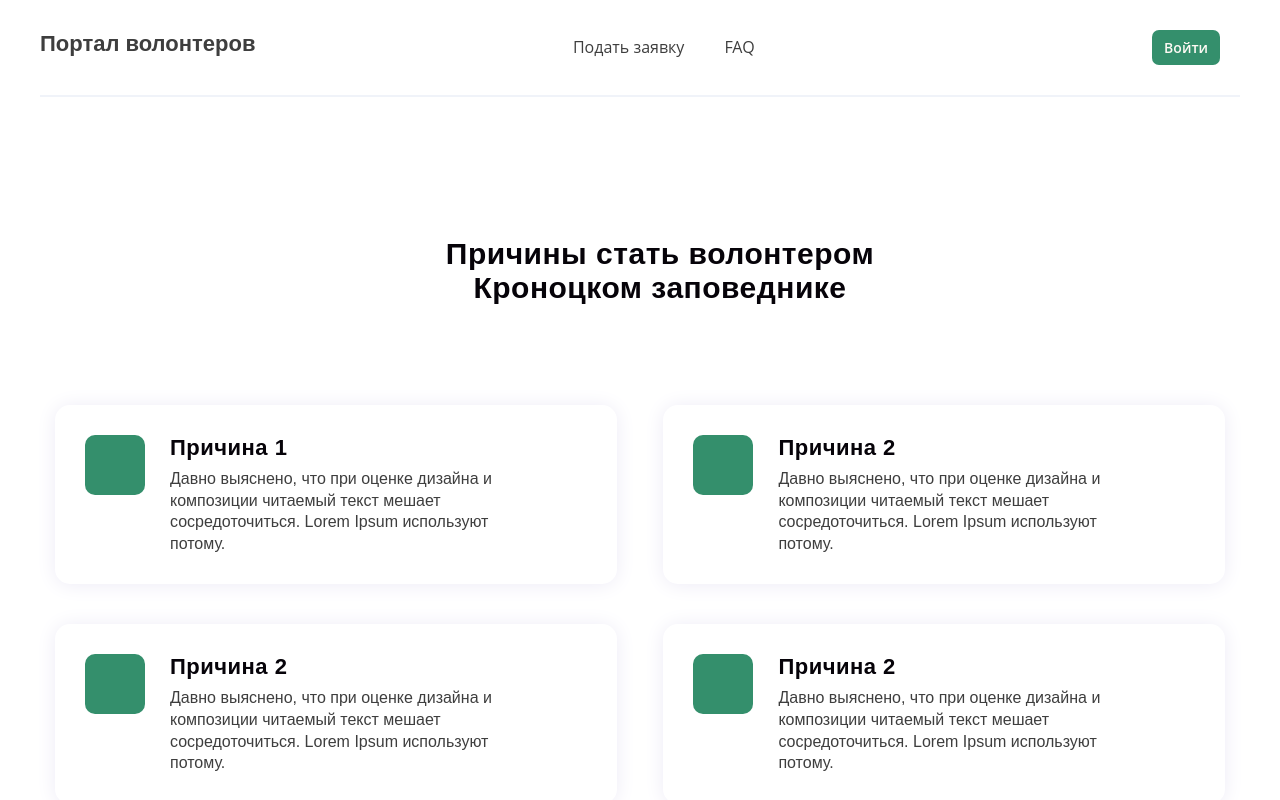
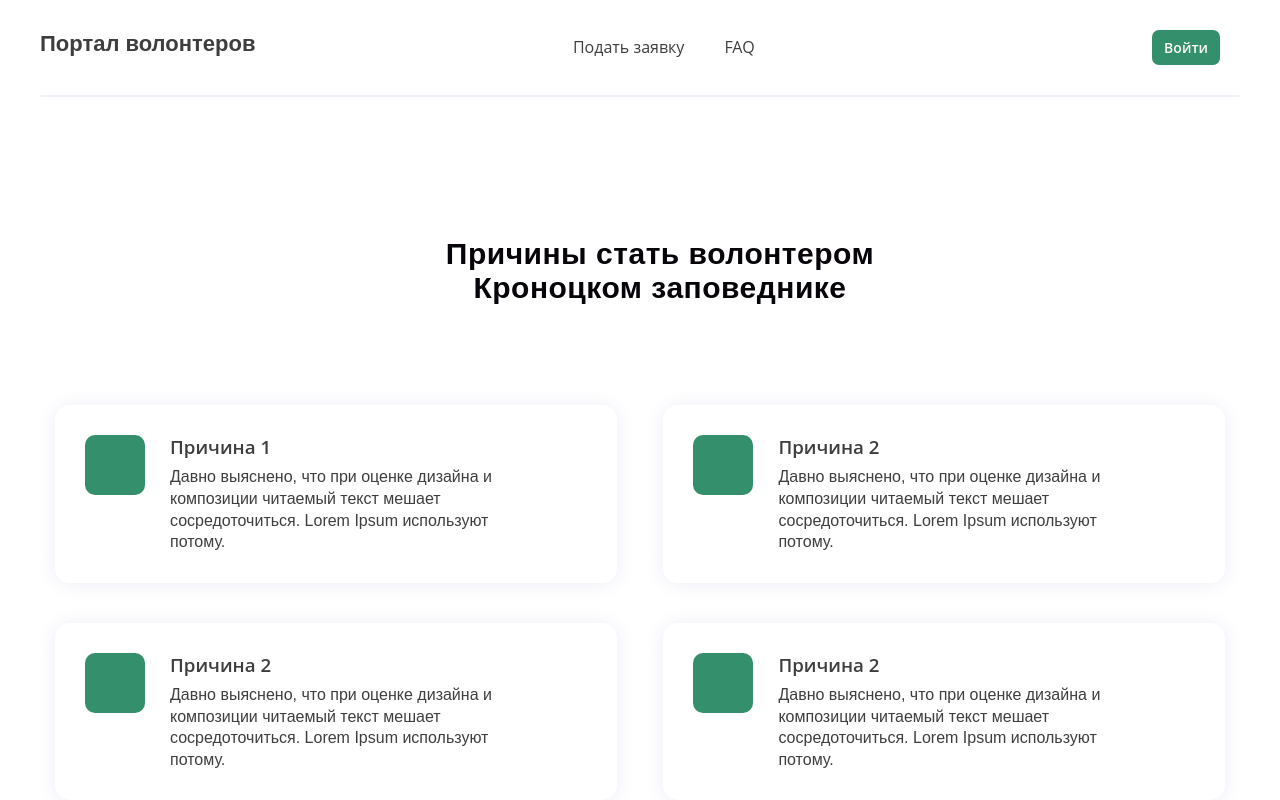
Before and after one commit to ShmatEugene/wildhack-frontend, a React (Create React App) app: page / in a window 1280 px wide. Shown: the top 800 px of the page. Built offline with nearby package versions, Linux system fonts and the light colour scheme.

Commit message:
change styles

```diff
--- a/src/components/ApplyForAPass/ApplyForAPass.js
+++ b/src/components/ApplyForAPass/ApplyForAPass.js
@@ -460,7 +460,7 @@ export default function ApplyForAPass() {
           <br />
           {orderLink && (
             <span className={`status pending order-link`}>
-              {`${window.location.href}applications-list/${orderLink}`}
+              {`${window.location.href.replace('apply', '')}applications-list/${orderLink}`}
             </span>
           )}
         </div>
--- a/src/css/index.scss
+++ b/src/css/index.scss
@@ -404,10 +404,10 @@ ul {
         width: 35%;
       }
       &.table-type {
-        width: 15%;
+        width: 19%;
       }
       &.table-status {
-        width: 25%;
+        width: 21%;
       }
       &.table-photo {
         width: 10%;
@@ -616,9 +616,9 @@ body {
 }
 
 h1,
-h2,
-h3,
-h4 {
+h2 {
+  // h3,
+  // h4 {
   font-family: 'Montserrat', sans-serif;
   color: $black;
   margin-top: 0px;
@@ -655,11 +655,11 @@ h2 {
   font-style: normal;
   line-height: 34px;
 }
-h3 {
-  font-size: 22px;
-  font-style: normal;
-  line-height: 26px;
-}
+// h3 {
+//   font-size: 22px;
+//   font-style: normal;
+//   line-height: 26px;
+// }
 h4 {
   font-size: 12px;
   font-style: normal;
@@ -2104,7 +2104,7 @@ ul {
 
 //Info block
 .info-block {
-  padding: 100px 0;
+  padding: 0px 0;
   margin-top: 140px;
   color: $white;
   // background-image: url('../assets/img/info-bg2.png'),
```
